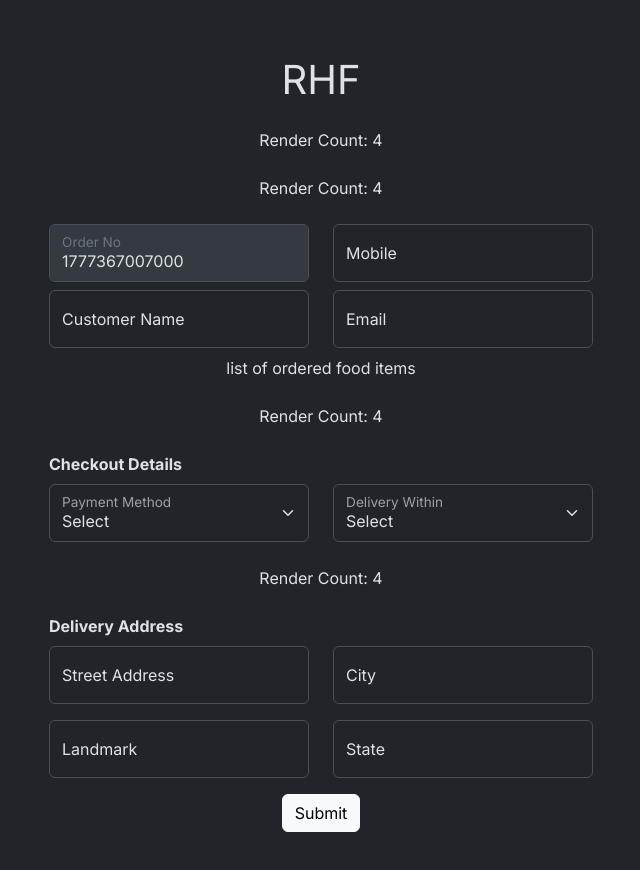
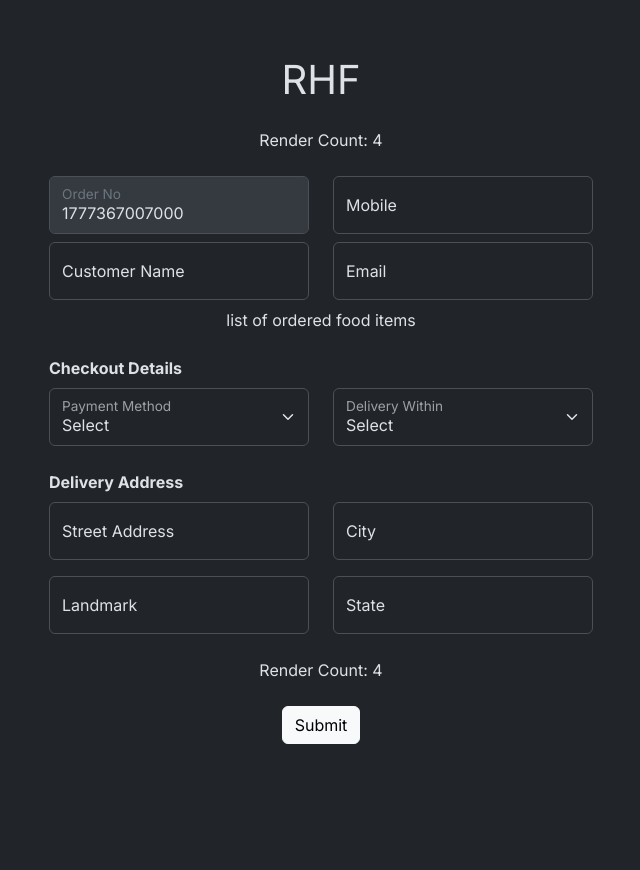
Before and after one commit to time1043/food-delivery-form, a React (Vite) app: page / in a window 1280 px wide. Shown: the top 870 px of the page, without its empty margins (319-959 px from the left). After the commit the page ends 800 px from the top, so only its background shows below. Built offline with nearby package versions, Linux system fonts and the light colour scheme.

Commit message:
useFormState with Control - Before

```diff
--- a/src/components/controls/SubmitButton.tsx
+++ b/src/components/controls/SubmitButton.tsx
@@ -1,9 +1,12 @@
 import type { ButtonHTMLAttributes, PropsWithChildren } from "react";
+import RenderCount from "../RenderCount";
 
 type SubmitButtonProps = ButtonHTMLAttributes<HTMLButtonElement> &
   PropsWithChildren & {
     isSubmitting?: boolean;
   };
+
+const RenderCountComponent = RenderCount();
 
 function SubmitButton({
   isSubmitting = undefined,
@@ -12,6 +15,9 @@ function SubmitButton({
   ...other
 }: SubmitButtonProps) {
   return (
+    <>
+      <RenderCountComponent />
+
       <button
         type="submit"
         className={`btn ${className}`}
@@ -33,6 +39,7 @@ function SubmitButton({
           </>
         )}
       </button>
+    </>
   );
 }
 
--- a/src/pages/food-delivery/components/CheckoutForm.tsx
+++ b/src/pages/food-delivery/components/CheckoutForm.tsx
@@ -36,7 +36,7 @@ function CheckoutForm() {
 
   return (
     <>
-      <RenderCountComponent />
+      {/* <RenderCountComponent /> */}
       <div className="text-start fw-bold mt-4 mb-2">Checkout Details</div>
 
       <div className="row mb-2">
--- a/src/pages/food-delivery/components/DeliveryAddressForm.tsx
+++ b/src/pages/food-delivery/components/DeliveryAddressForm.tsx
@@ -13,7 +13,7 @@ function DeliveryAddressForm() {
 
   return (
     <>
-      <RenderCountComponent />
+      {/* <RenderCountComponent /> */}
       <div className="text-start fw-bold mt-4 mb-2">Delivery Address</div>
 
       <div className="row mb-3">
--- a/src/pages/food-delivery/components/FoodDeliverMaster.tsx
+++ b/src/pages/food-delivery/components/FoodDeliverMaster.tsx
@@ -14,7 +14,7 @@ function FoodDeliverMaster() {
 
   return (
     <>
-      <RenderCountComponent />
+      {/* <RenderCountComponent /> */}
 
       <div className="row mb-2">
         <div className="col">
```
Lines whose indentation alone changed are shown as unchanged.
